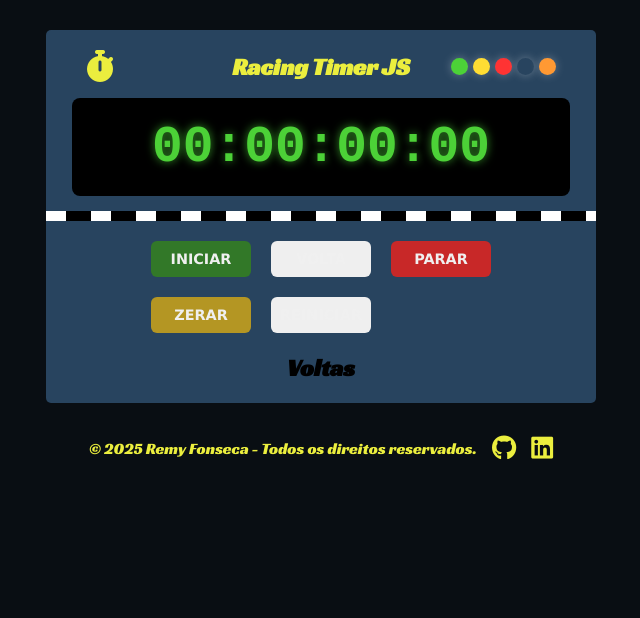
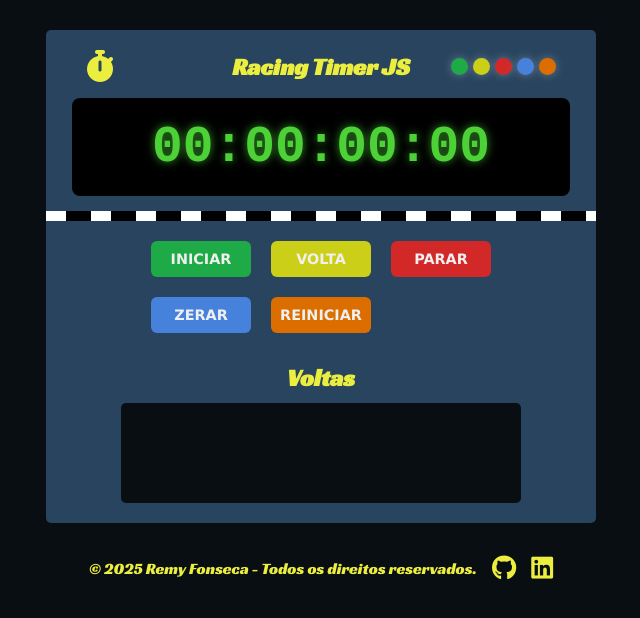
Before and after one commit to remyfonseca/timerRacing, a plain HTML site: page index.html in a window 1280 px wide. Shown: the whole page, without its empty margins (319-959 px from the left). Drawn offline with Linux system fonts and the light colour scheme.

Commit message:
style: estilização de botões e box das voltas

```diff
--- a/styles.css
+++ b/styles.css
@@ -9,12 +9,16 @@
   --cor-erro: rgb(240, 69, 69);
   --cor-timer-bg: #000;
   --cor-timer-texto: #4cd137;
-  --cor-btn-start: rgb(50, 120, 40);
-  --cor-btn-start-hover: rgb(72, 161, 58);
-  --cor-btn-stop: rgb(200, 40, 40);
-  --cor-btn-stop-hover: rgb(220, 60, 60);
-  --cor-btn-reset: rgb(180, 150, 35);
-  --cor-btn-reset-hover: rgb(221, 192, 44);
+  --cor-btn-start: rgb(30, 170, 70);
+  --cor-btn-start-hover: rgb(20, 210, 80);
+  --cor-btn-stop: rgb(210, 40, 40);
+  --cor-btn-stop-hover: rgb(250, 60, 60);
+  --cor-btn-reset: rgb(70, 130, 220);
+  --cor-btn-reset-hover: rgb(90, 160, 250);
+  --cor-btn-lap: rgb(204, 207, 24);
+  --cor-btn-lap-hover: rgb(235, 238, 62);
+  --cor-btn-resetFull: rgb(220, 110, 0);
+  --cor-btn-resetFull-hover: rgb(255, 140, 20);
 }
 
 * {
@@ -27,7 +31,6 @@
 body {
   background: var(--cor-fundo);
 }
-
 
 .container {
   background: var(--cor-container);
@@ -45,7 +48,6 @@ body {
 .title {
   display: flex;
   align-items: center;
-  justify-content: space-between;
   width: 100%;
   color: var(--cor-texto);
   position: relative;
@@ -58,7 +60,12 @@ body {
   text-align: center;
   font-weight: 800;
 }
-
+h2 {
+  font-size: 1.5rem;
+  color: var(--cor-texto);
+  text-align: center;
+  margin-top: 10px;
+}
 .fa-stopwatch {
   color: var(--cor-texto);
   font-size: 2rem;
@@ -81,10 +88,11 @@ body {
   box-shadow: 0 0 10px rgba(255, 255, 255, 0.3);
 }
 
-.traffic-green { background: rgb(76, 209, 55); }
-.traffic-yellow { background: rgb(255, 221, 51); }
-.traffic-red { background: rgb(255, 51, 51); }
-.traffic-orange { background: rgb(255, 153, 51); }
+.traffic-green { background: var(--cor-btn-start); }
+.traffic-yellow { background: var(--cor-btn-lap); }
+.traffic-red { background: var(--cor-btn-stop); }
+.traffic-blue { background: var(--cor-btn-reset); }
+.traffic-orange { background: var(--cor-btn-resetFull); }
 
 #timer {
   background: var(--cor-timer-bg);
@@ -109,6 +117,7 @@ body {
   grid-template-columns: repeat(3, 1fr);
   padding: 20px;
   gap: 20px;
+  justify-content: center;
 }
 
 .btn {
@@ -128,15 +137,41 @@ body {
   box-shadow: 0 5px 10px rgba(0, 0, 0, 0.3);
 }
 
+
 #start { background: var(--cor-btn-start); }
 #start:hover { background: var(--cor-btn-start-hover); }
+
+#lap { background: var(--cor-btn-lap); }
+#lap:hover { background: var(--cor-btn-lap-hover); }
 
 #stop { background: var(--cor-btn-stop); }
 #stop:hover { background: var(--cor-btn-stop-hover); }
 
+
+#resetFull { background: var(--cor-btn-resetFull); }
+#resetFull:hover { background: var(--cor-btn-resetFull-hover); }
+
 #reset { background: var(--cor-btn-reset); }
 #reset:hover { background: var(--cor-btn-reset-hover); }
 
+
+.lap-list {
+  background: var(--cor-fundo);
+  color: var(--cor-timer-texto);
+  width: 100%;
+  max-width: 400px;
+  padding: 50px;
+  border-radius: 5px;
+  margin-top: 10px;
+}
+#laps li{
+  list-style: none;
+  padding: 0;
+  background-color: var(--cor-fundo);
+  font: bold 1rem 'Digital-7', monospace;
+  text-align: center;
+  line-height: 1.3;
+}
 footer{
     display: flex;
     justify-content: center;
@@ -207,7 +242,7 @@ footer a:hover{
 
   .title h1 {
     font-size: 1rem;
-    padding-right: 35px;
+    padding-right: 43px;
   }
 
   .race-line {
@@ -217,7 +252,7 @@ footer a:hover{
 
   footer {
     flex-direction: column;
-    gap: 5px;
+    gap: 2px;
     font-size: 0.9rem;
   }
 
```
